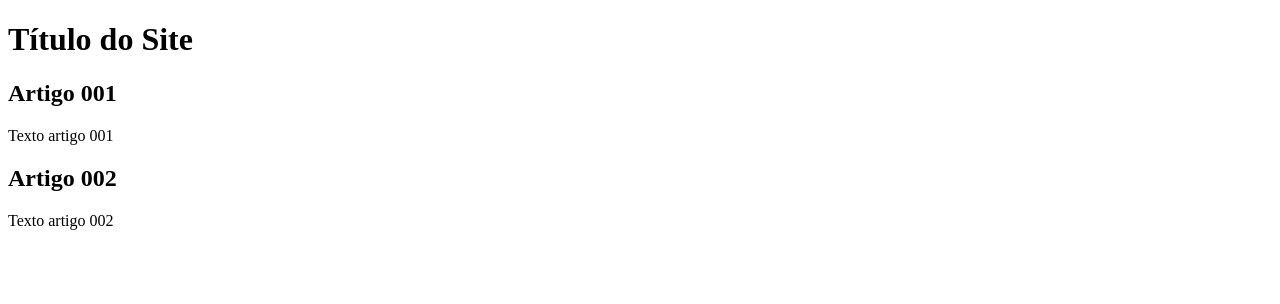
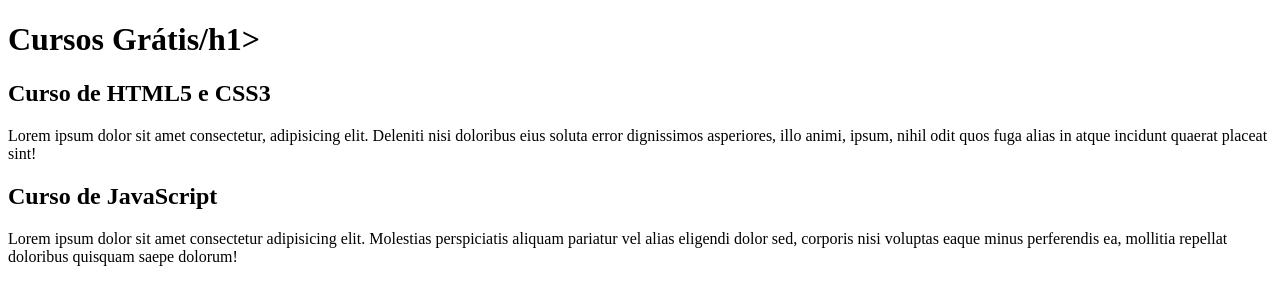
Before and after one commit to marioalvess/projeto-site, a plain HTML site: page index.html in a window 1280 px wide. Drawn offline with Linux system fonts and the light colour scheme.

Commit message:
Update index.html

```diff
--- a/index.html
+++ b/index.html
@@ -8,15 +8,15 @@
 <body>
     <main>
         <header>
-            <h1>Título do Site</h1>
+            <h1>Cursos Grátis/h1>
         </header>
         <article>
-            <h2>Artigo 001</h2>
-            <p>Texto artigo 001</p>
+            <h2>Curso de HTML5 e CSS3</h2>
+            <p>Lorem ipsum dolor sit amet consectetur, adipisicing elit. Deleniti nisi doloribus eius soluta error dignissimos asperiores, illo animi, ipsum, nihil odit quos fuga alias in atque incidunt quaerat placeat sint!</p>
         </article>
         <article>
-            <h2>Artigo 002</h2>
-            <p>Texto artigo 002</p>
+            <h2>Curso de JavaScript</h2>
+            <p>Lorem ipsum dolor sit amet consectetur adipisicing elit. Molestias perspiciatis aliquam pariatur vel alias eligendi dolor sed, corporis nisi voluptas eaque minus perferendis ea, mollitia repellat doloribus quisquam saepe dolorum!</p>
         </article>
     </main>
 
```
